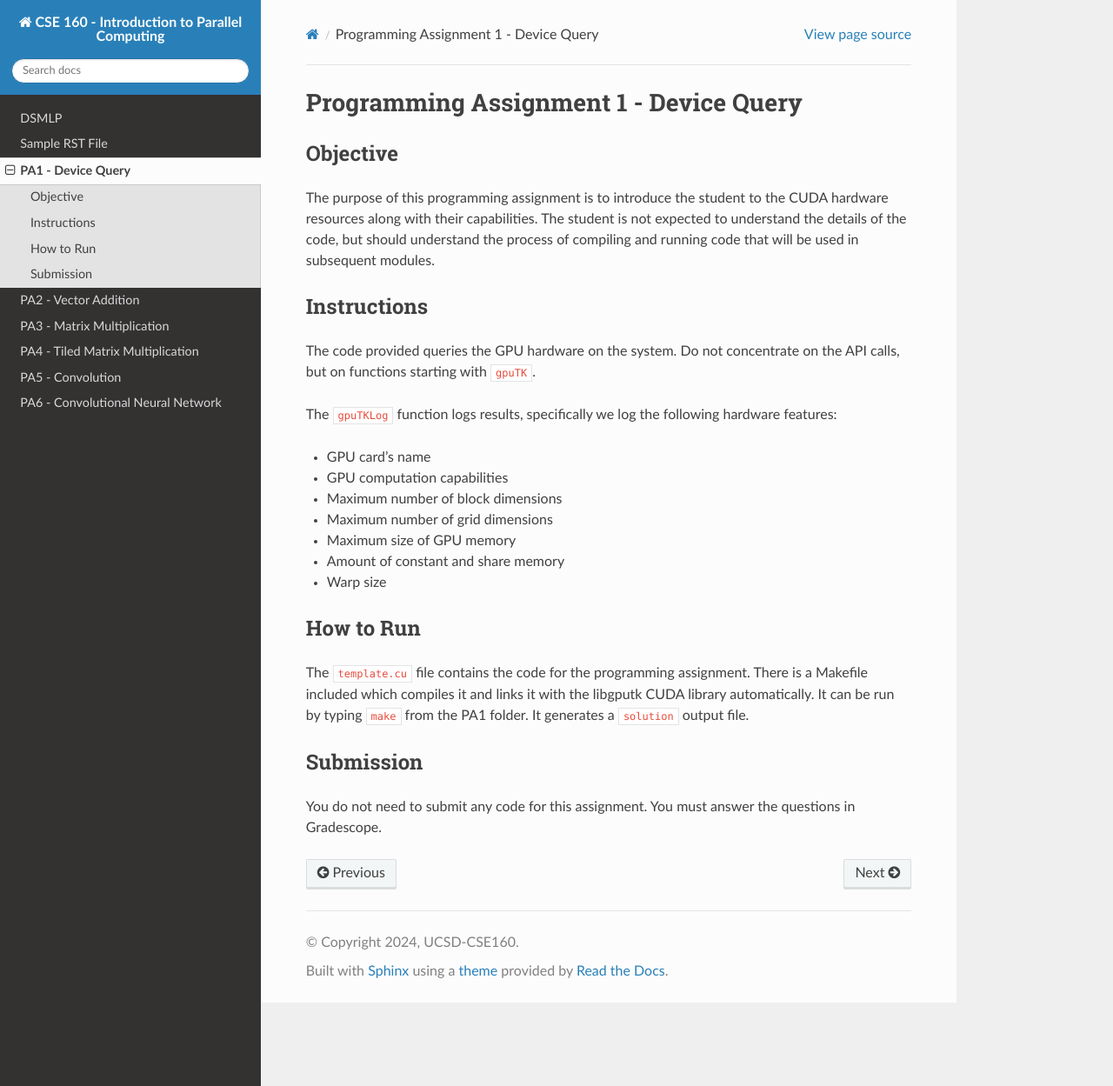
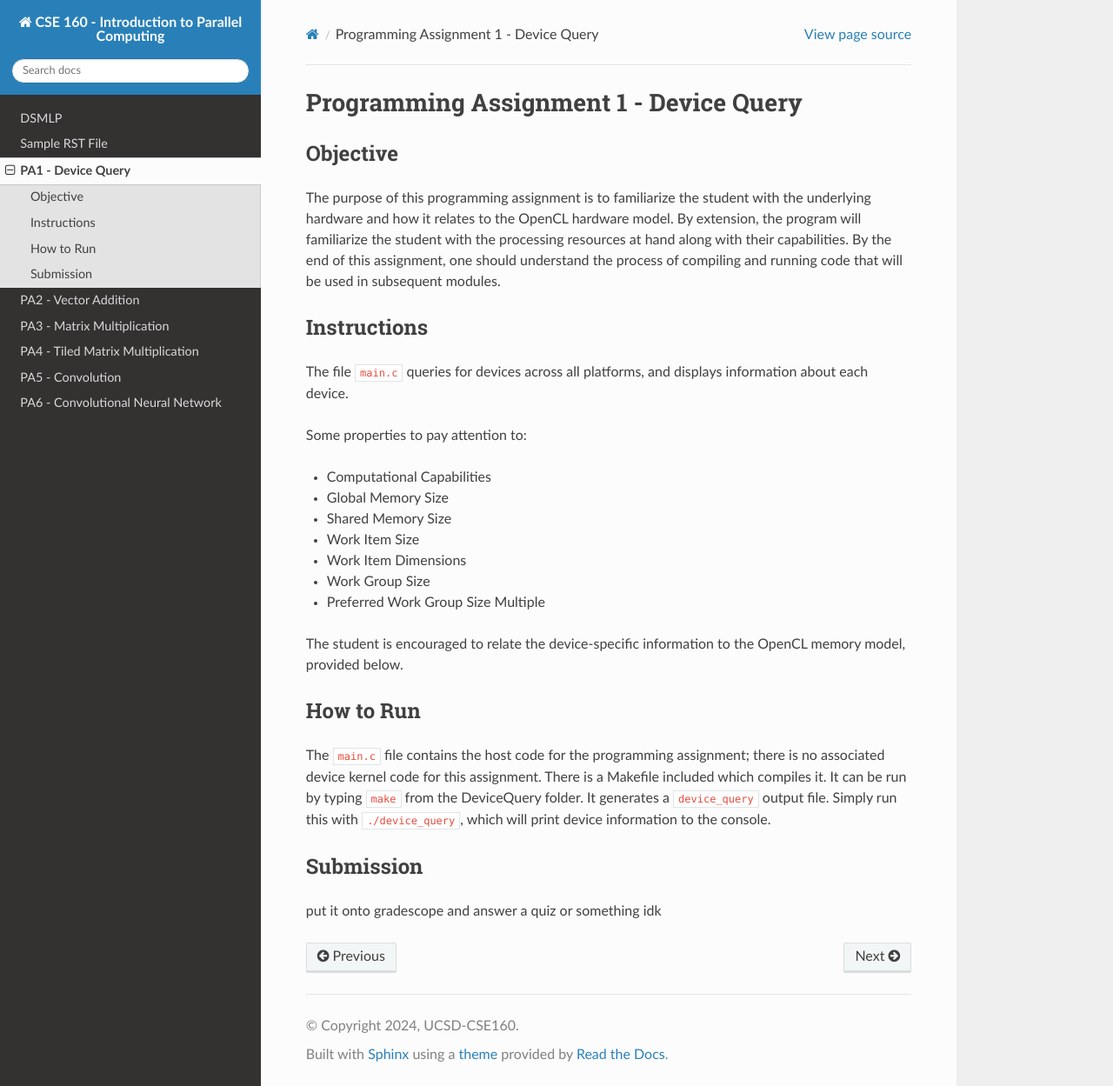
Before and after one commit to KastnerRG/cse160-docs, a Sphinx documentation site: the page built from docs/source/PA1.rst, in a window 1280 px wide and 1249 px high. Shown: the whole window at 87% size. Built offline with Sphinx 7.4.7 and the Read the Docs theme 2.0.0, drawn with Linux system fonts in a browser that asks for light colours; formulas are drawn with MathJax 3.

Commit message:
PA1 README ported to .rst

```diff
--- a/docs/source/PA1.rst
+++ b/docs/source/PA1.rst
@@ -3,26 +3,29 @@ Programming Assignment 1 - Device Query
 
 Objective
 ^^^^^^^^^
-The purpose of this programming assignment is to introduce the student to the CUDA hardware resources along with their capabilities. The student is not expected to understand the details of the code, but should understand the process of compiling and running code that will be used in subsequent modules.
+The purpose of this programming assignment is to familiarize the student with the underlying hardware and how it relates to the OpenCL hardware model.  By extension, the program will familiarize the student with the processing resources at hand along with their capabilities.  By the end of this assignment, one should understand the process of compiling and running code that will be used in subsequent modules.
+
 
 Instructions
 ^^^^^^^^^^^^^
-The code provided queries the GPU hardware on the system. Do not concentrate on the API calls, but on functions starting with :code:`gpuTK`.
+The file :code:`main.c` queries for devices across all platforms, and displays information about each device.
 
-The :code:`gpuTKLog` function logs results, specifically we log the following hardware features:
+Some properties to pay attention to:
 
-* GPU card's name
-* GPU computation capabilities
-* Maximum number of block dimensions
-* Maximum number of grid dimensions
-* Maximum size of GPU memory
-* Amount of constant and share memory
-* Warp size
+* Computational Capabilities
+* Global Memory Size
+* Shared Memory Size
+* Work Item Size
+* Work Item Dimensions
+* Work Group Size
+* Preferred Work Group Size Multiple
+
+The student is encouraged to relate the device-specific information to the OpenCL memory model, provided below.
 
 How to Run
 ^^^^^^^^^^
-The :code:`template.cu` file contains the code for the programming assignment. There is a Makefile included which compiles it and links it with the libgputk CUDA library automatically. It can be run by typing :code:`make` from the PA1 folder. It generates a :code:`solution` output file.
+The :code:`main.c` file contains the host code for the programming assignment; there is no associated device kernel code for this assignment. There is a Makefile included which compiles it. It can be run by typing :code:`make` from the DeviceQuery folder. It generates a :code:`device_query` output file.  Simply run this with :code:`./device_query`, which will print device information to the console.
 
 Submission
 ^^^^^^^^^^
-You do not need to submit any code for this assignment. You must answer the questions in Gradescope.
+put it onto gradescope and answer a quiz or something idk
```
